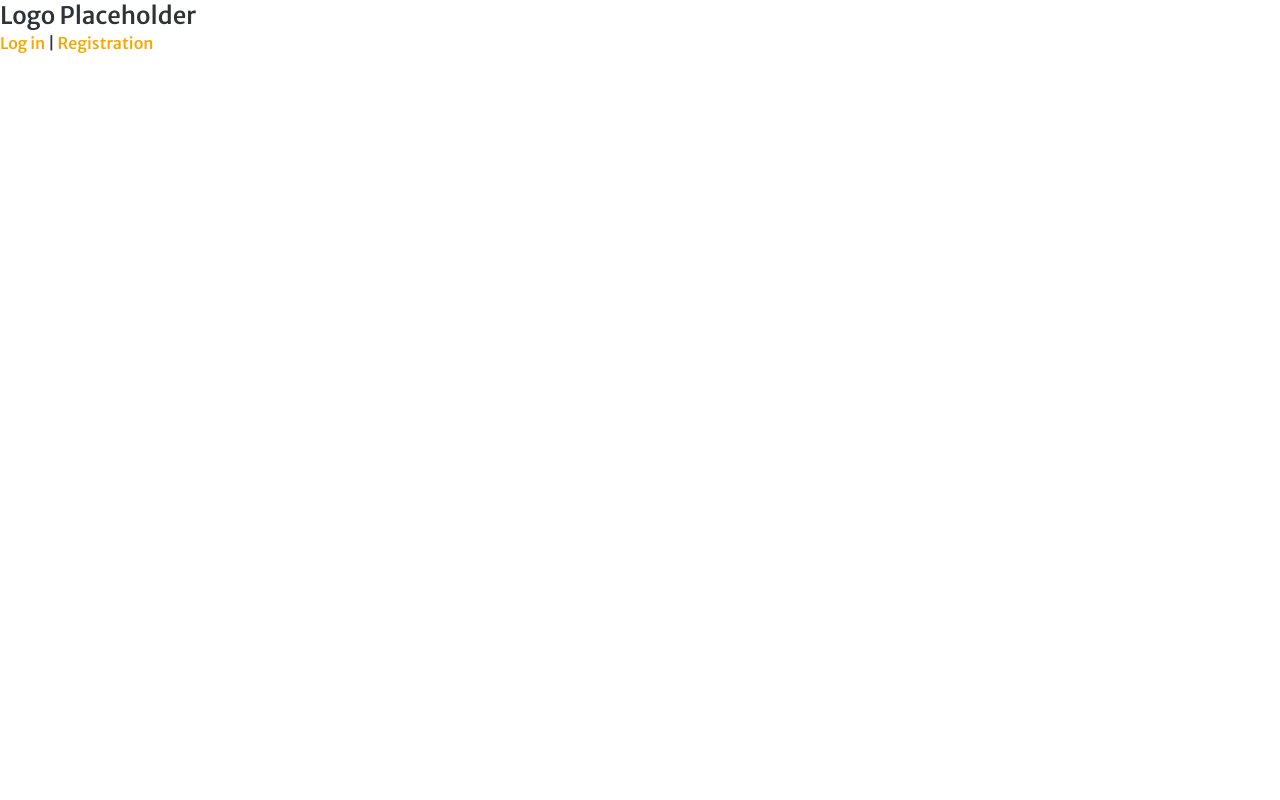
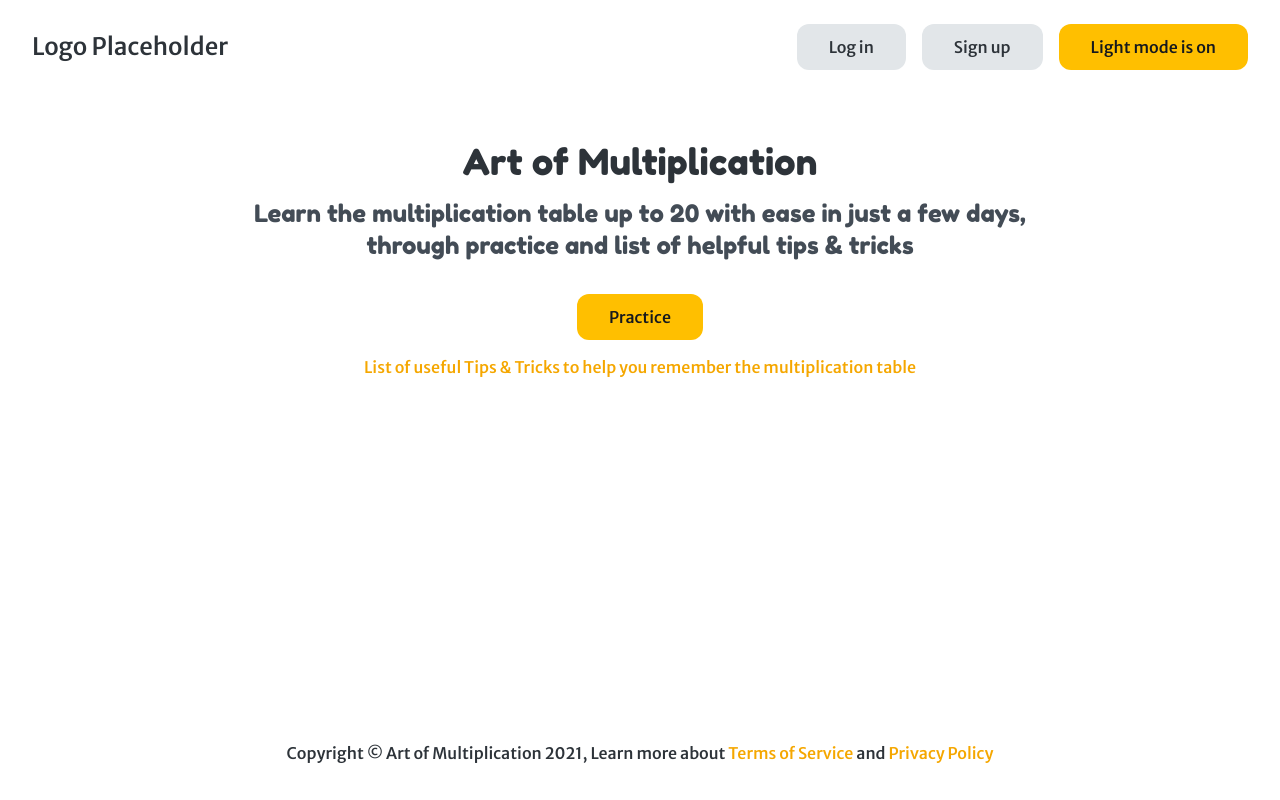
Before and after one commit to AlexanderJinoridze/multiplication-practice-app, a React (Create React App) app in the folder client/: page / in a window 1280 px wide. Built offline with nearby package versions, Linux system fonts and the light colour scheme; the HTML template or start-up script is replaced by a standard one.

Commit message:
Finish homepage markup

```diff
--- /dev/null
+++ b/client/src/components/Footer.js
@@ -0,0 +1,10 @@
+import React from "react";
+import { Link } from "react-router-dom";
+
+export default function Footer() {
+    return(
+        <footer className="text-center p-9">
+            <span>Copyright &copy; Art of Multiplication {new Date().getFullYear()}, Learn more about <Link to="/terms-of-service">Terms of Service</Link> and <Link to="/privacy-policy">Privacy Policy</Link></span>
+        </footer>
+    );
+}
--- /dev/null
+++ b/client/src/components/LightToggle.js
@@ -0,0 +1,30 @@
+import React, { useEffect, useState } from "react";
+
+export default function LightToggle(props) {
+    const [isDark, setIsDark] = useState(document.documentElement.classList.contains("dark"));
+    const [content, setContent] = useState("");
+
+    useEffect(()=>{
+        if(isDark) {
+            setContent(props.content.dark);
+            localStorage.theme = "dark";
+            document.documentElement.classList.add("dark");
+        } else {
+            setContent(props.content.light);
+            localStorage.theme = "light";
+            document.documentElement.classList.remove("dark");
+        }
+    },[isDark]);
+
+    const changeMode = () => {
+        if(isDark){
+            setIsDark(false);
+        } else {
+            setIsDark(true);
+        }
+    }
+
+    return(
+        content && <button { ...props.attribute } onClick={ changeMode }>{ content }</button>
+    );
+}
--- a/client/src/components/Navbar.js
+++ b/client/src/components/Navbar.js
@@ -1,5 +1,6 @@
 import React from "react";
 import { Link } from "react-router-dom";
+import LightToggle from "./LightToggle";
 
 export default function Navbar() {
     return(
@@ -8,10 +9,10 @@ export default function Navbar() {
                 <h1 className="text-2xl">Logo Placeholder</h1>
             </div>
             <div>
-                <Link to="/account/login">Log in</Link>
-                <span> | </span>
-                <Link to="/account/registration">Registration</Link>
-                <button></button>
+                <Link to="/account/login" className="btn mr-4">Log in</Link>
+                <Link to="/account/registration" className="btn">Sign up</Link>
+
+                <LightToggle attribute={{ className: "btn btn-primary ml-4" }} content={{ dark: "Dark mode is on", light: "Light mode is on" }} />
             </div>
         </nav>
     );
--- a/client/src/css/base.style.css
+++ b/client/src/css/base.style.css
@@ -148,6 +148,10 @@
         @apply h-1 border-t border-solid border-gray-400;
     }
 
+    button, [type='button'], [type='reset'], [type='submit'] {
+        @apply inline-block;
+    }
+
     input:not([type="submit"],[type="reset"],[type="checkbox"],[type="radio"]), textarea {
         @apply
             bg-white
@@ -165,7 +169,7 @@
             border;
     }
 
-    input:focus{
+    input:not([type="submit"]):focus {
         outline: none;
         box-shadow: 0 0 0 .2rem rgba(255,191,0, .33);
     }
--- /dev/null
+++ b/client/src/css/components.style.css
@@ -0,0 +1,16 @@
+nav {
+    @apply
+        flex
+        justify-between
+        items-center
+        py-6
+        px-8;
+}
+
+#page {
+    @apply flex flex-col min-h-screen;
+}
+
+#page main {
+    @apply flex-1 py-12;
+}
--- /dev/null
+++ b/client/src/css/elements.style.css
@@ -0,0 +1,28 @@
+/* display-font */
+
+.display-font {
+    font-family: 'Fredoka One', cursive;
+}
+
+/* btn */
+
+.btn {
+    @apply
+        inline-block
+        text-center
+        rounded-xl
+        py-3
+        px-8
+        bg-gray-100
+        dark:bg-gray-900
+        text-gray-800
+        dark:text-gray-100;
+}
+
+.btn.btn-primary {
+    @apply
+        bg-yellow
+        text-gray-900
+        hover:bg-yellow-300
+        hover:no-underline;
+}
--- a/client/src/index.css
+++ b/client/src/index.css
@@ -1,6 +1,9 @@
 @import url('https://fonts.googleapis.com/css2?family=Merriweather+Sans:wght@500&display=swap');
+@import url('https://fonts.googleapis.com/css2?family=Fredoka+One&display=swap');
 
 @import "./css/base.style.css";
+@import "./css/elements.style.css";
+@import "./css/components.style.css";
 
 @tailwind components;
 @tailwind utilities;
--- a/client/src/pages/HomePage.js
+++ b/client/src/pages/HomePage.js
@@ -1,10 +1,19 @@
 import React from "react";
 import Navbar from "../components/Navbar";
+import Footer from "../components/Footer";
+import { Link } from "react-router-dom";
 
 export default function HomepagePage() {
     return(
-        <div>
+        <div id="page">
             <Navbar />
+            <main className="container flex flex-col items-center text-center max-w-4xl">
+                <h2 className="display-font mb-4">Art of Multiplication</h2>
+                <h4 className="display-font mb-8 text-gray-700 dark:text-gray-400">Learn the multiplication table up to 20 with ease in just a few days,<br /> through practice and list of helpful tips & tricks</h4>
+                <Link to="/practice" className="btn btn-primary mb-4">Practice</Link>
+                <Link to="/tips">List of useful Tips & Tricks to help you remember the multiplication table</Link>
+            </main>
+            <Footer />
         </div>
     );
 }
--- a/client/tailwind.config.js
+++ b/client/tailwind.config.js
@@ -3,6 +3,9 @@ module.exports = {
     darkMode: "class", // or "media" or "class"
     theme: {
         extend: {},
+        container: {
+            center: true,
+        },
         colors: {
             transparent: "transparent",
             current: "currentColor",
```
